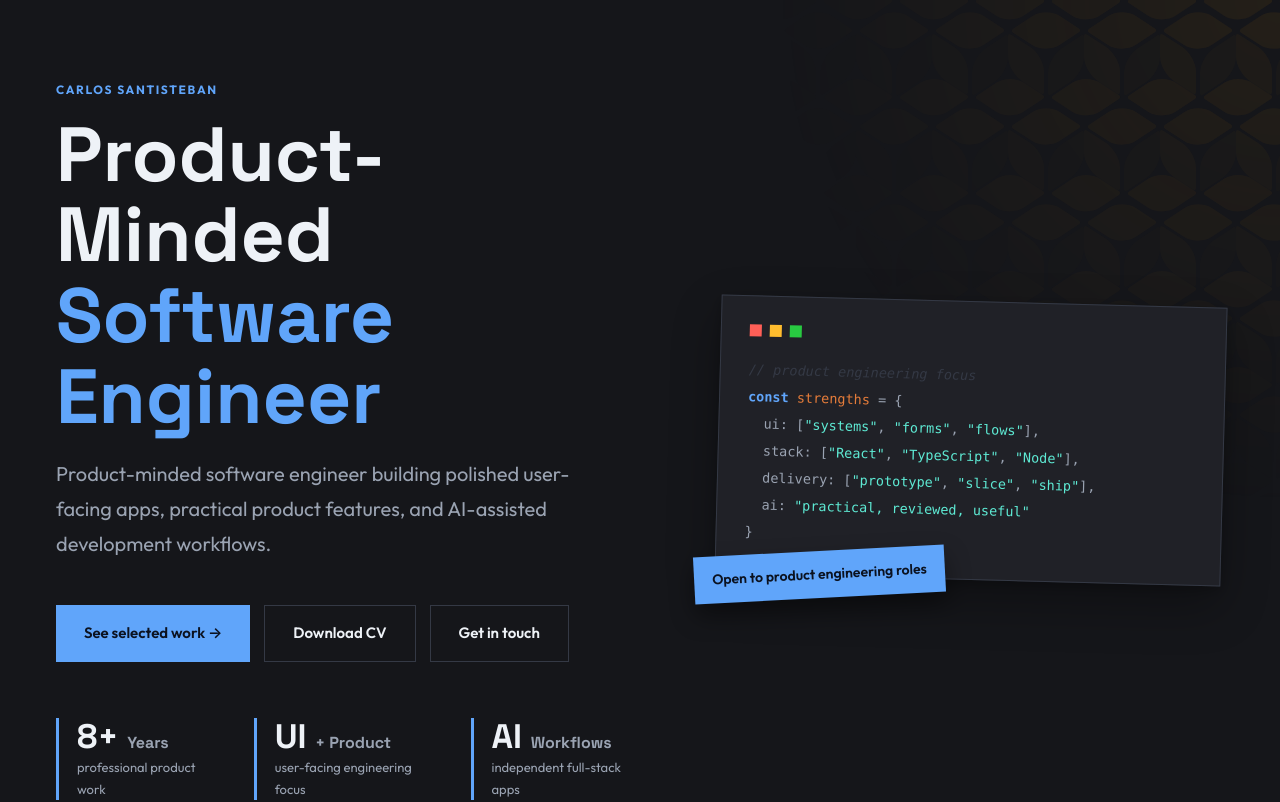
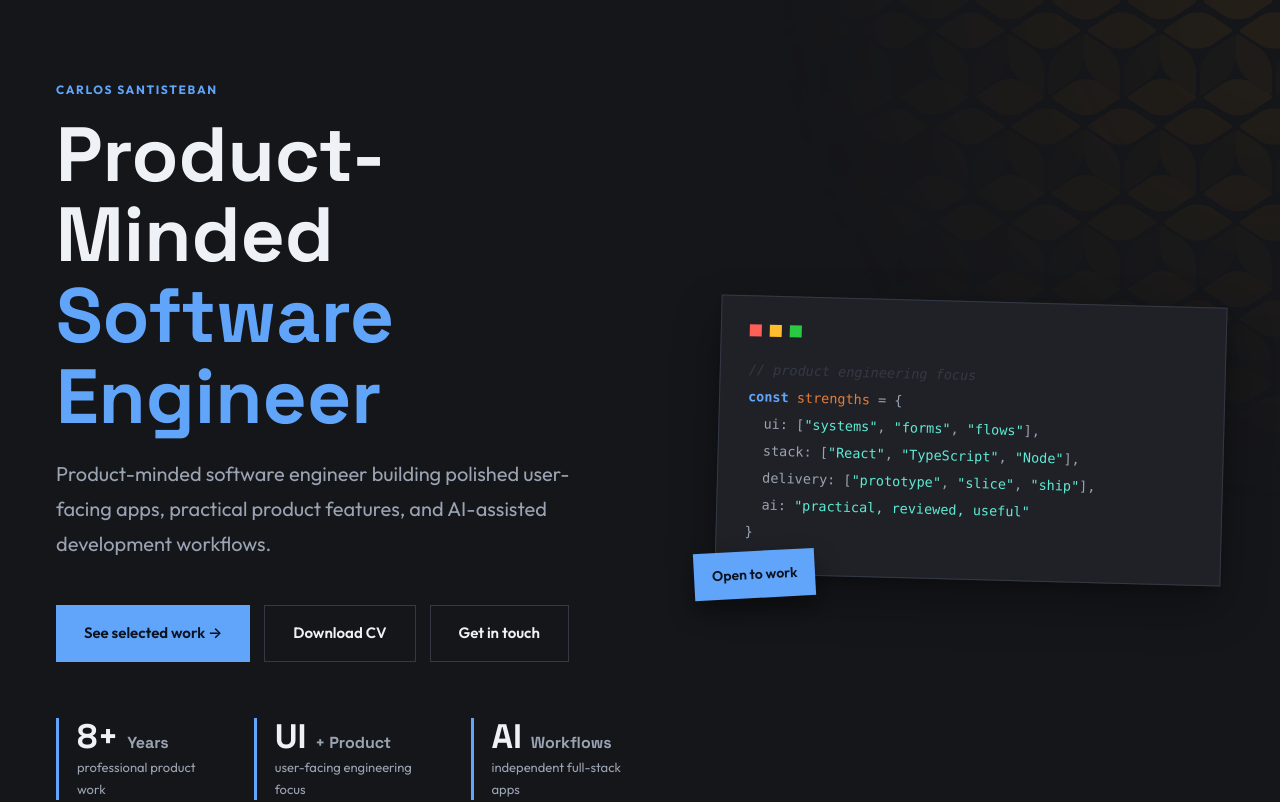
Before and after one commit to santistebanc/portfolio, a React (Vite) app: page / in a window 1280 px wide. Shown: the top 802 px of the page. Built offline with nearby package versions, Linux system fonts and the light colour scheme.

Commit message:
Use open to work badge

```diff
--- a/src/components/Hero.tsx
+++ b/src/components/Hero.tsx
@@ -49,7 +49,7 @@ export default function Hero() {
             {'}'}
           </div>
         </div>
-        <div className="visual-badge">Open to product engineering roles</div>
+        <div className="visual-badge">Open to work</div>
       </div>
     </section>
   )
```
